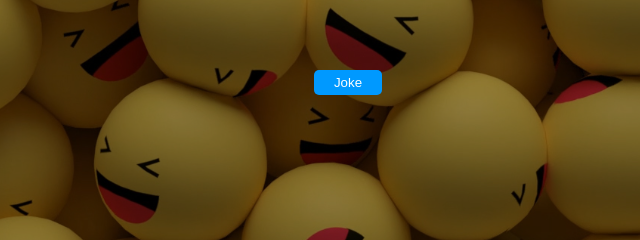
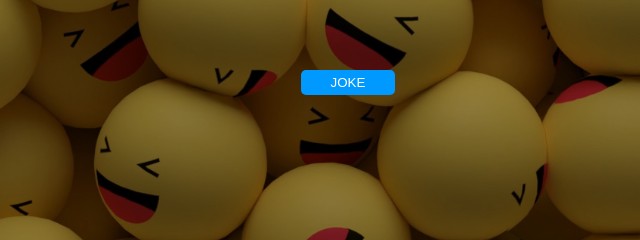
Before and after one commit to 03brainy-clicks/Day-11, a plain HTML site: page index.html in a window 1280 px wide. Shown: the part 336-576 px from the top of the page, 292-932 px from the left. Drawn offline with Linux system fonts and the light colour scheme.

Commit message:
changed file name

```diff
--- a/index.html
+++ b/index.html
@@ -4,14 +4,14 @@
     <meta charset="UTF-8" />
     <meta http-equiv="X-UA-Compatible" content="IE=edge" />
     <meta name="viewport" content="width=device-width, initial-scale=1.0" />
-    <title>RANDOM Joke Generator</title>
+    <title>Random Joke Generator</title>
     <link rel="stylesheet" href="style.css" />
   </head>
   <body>
     <div class="flexer">
       <div>
         <div id="joke"></div>
-        <button onclick="joke()">Joke</button>
+        <button onclick="joke()">JOKE</button>
       </div>
     </div>
     <script src="script.js"></script>
--- a/style.css
+++ b/style.css
@@ -19,7 +19,7 @@ body {
 }
 
 button {
-  padding: 5px 20px;
+  padding: 5px 30px;
   color: white;
   background-color: rgb(0, 153, 255);
   border: none;
```
